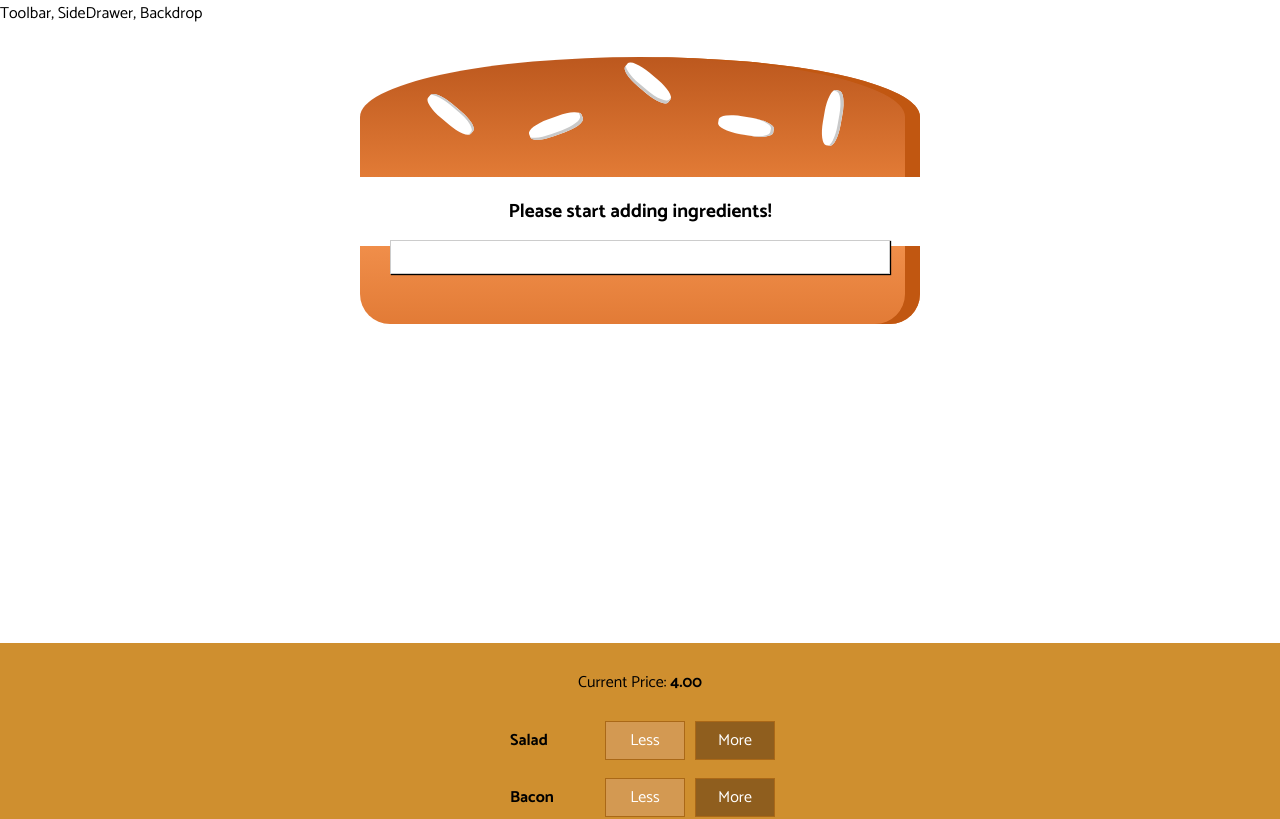
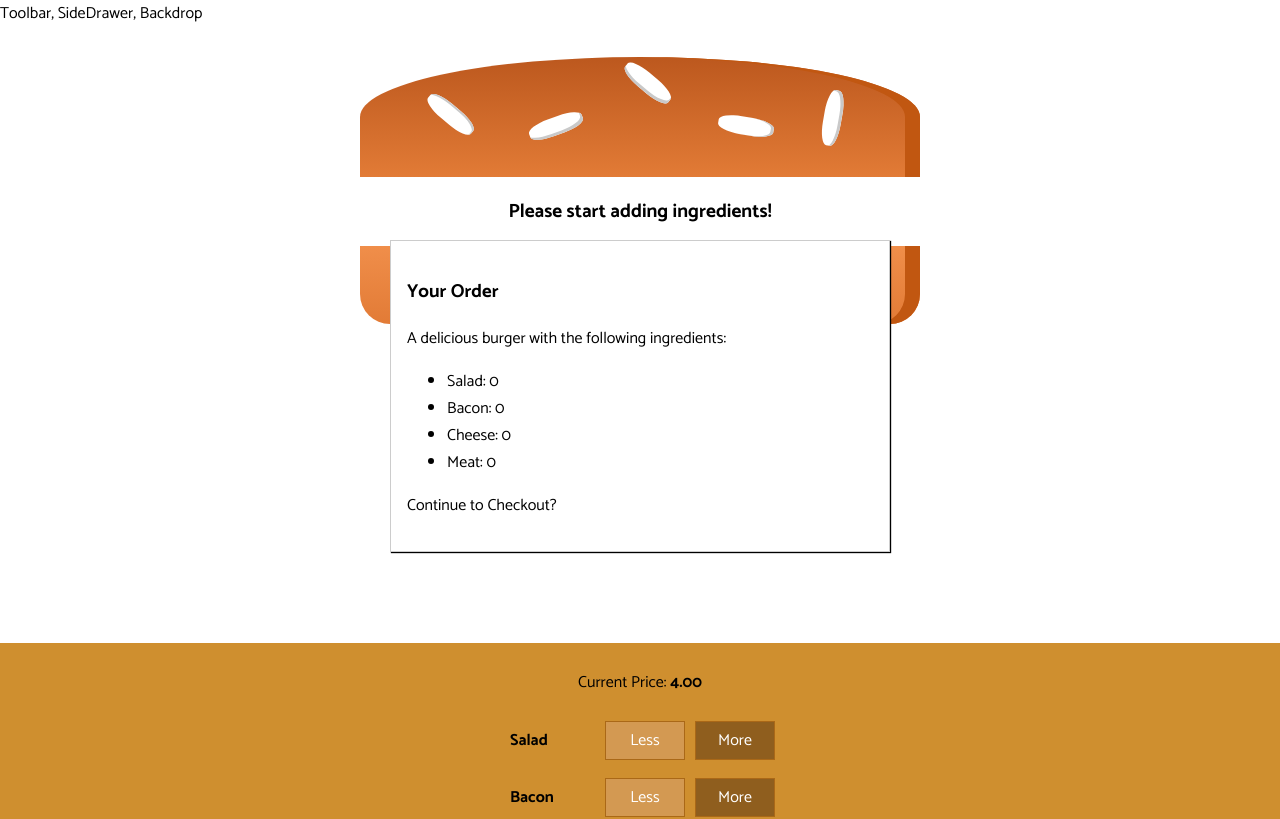
Before and after one commit to olbesp/burger-builder, a React app: page / in a window 1280 px wide. Shown: the top 819 px of the page. Built offline with nearby package versions, Linux system fonts and the light colour scheme.

Commit message:
Add order summary component

```diff
--- /dev/null
+++ b/src/components/Burger/OrderSummary/OrderSummary.js
@@ -0,0 +1,29 @@
+import React from 'react';
+import Aux from '../../../hoc/Aux';
+
+const orderSummary = (props) => {
+  const ingredientSummary = Object.keys(props.ingredients)
+  .map(igKey => {
+    return (
+      <li key={igKey}>
+        <span
+          style={{textTransform: 'capitalize'}}>
+          {igKey}
+        </span>: {props.ingredients[igKey]}
+      </li>
+    );
+  });
+
+  return (
+    <Aux>
+      <h3>Your Order</h3>
+      <p>A delicious burger with the following ingredients:</p>
+      <ul>
+        {ingredientSummary}
+      </ul>
+      <p>Continue to Checkout?</p>
+    </Aux>
+  )
+};
+
+export default orderSummary;
--- a/src/containers/BurgerBuilder/BurgerBuilder.js
+++ b/src/containers/BurgerBuilder/BurgerBuilder.js
@@ -3,6 +3,7 @@
 import Burger from '../../components/Burger/Burger';
 import BuildControls from '../../components/Burger/BuildControls/BuildControls';
 import Modal from '../../components/UI/Modal/Modal';
+import OrderSummary from '../../components/Burger/OrderSummary/OrderSummary';
 
 const INGREDIENT_PRICES = {
   salad: 0.5,
@@ -80,7 +81,9 @@
     }
     return (
       <Aux>
-        <Modal />
+        <Modal>
+          <OrderSummary ingredients={this.state.ingredients} />
+        </Modal>
         <Burger ingredients={this.state.ingredients} />
         <BuildControls
           ingredientAdded={this.addIngredientHandler}
```
